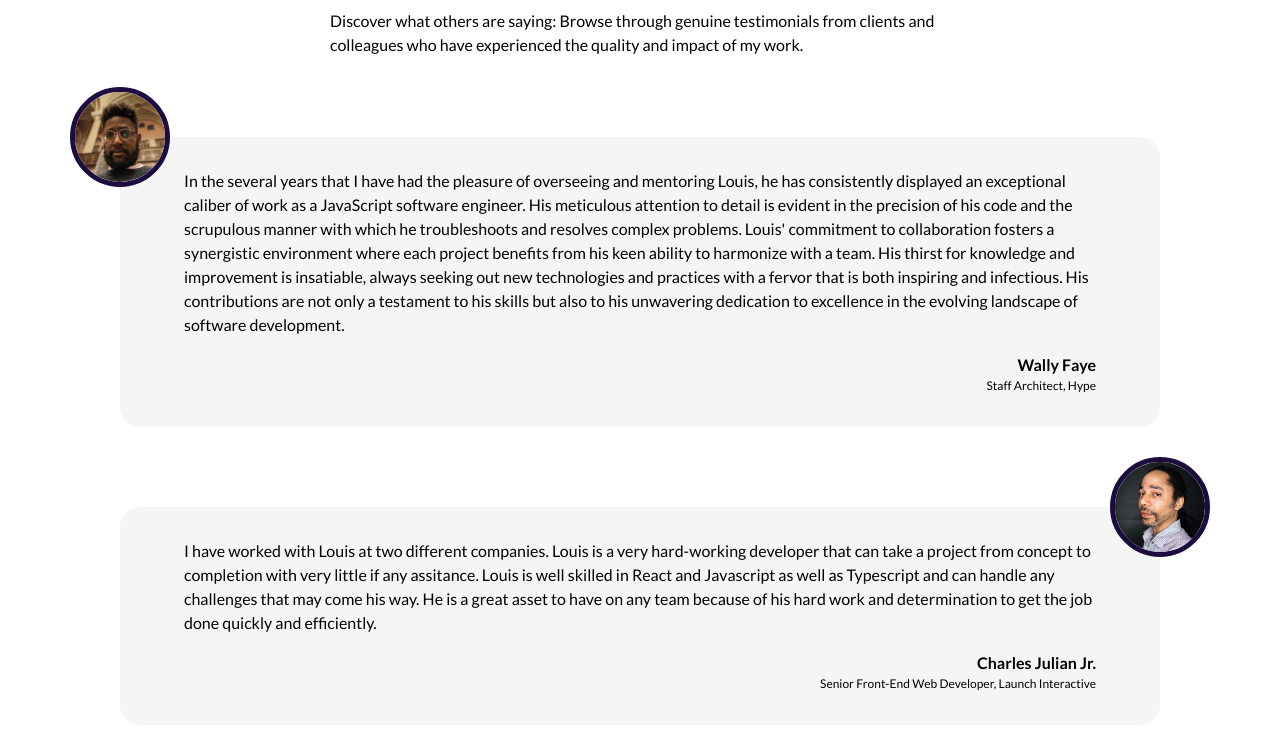
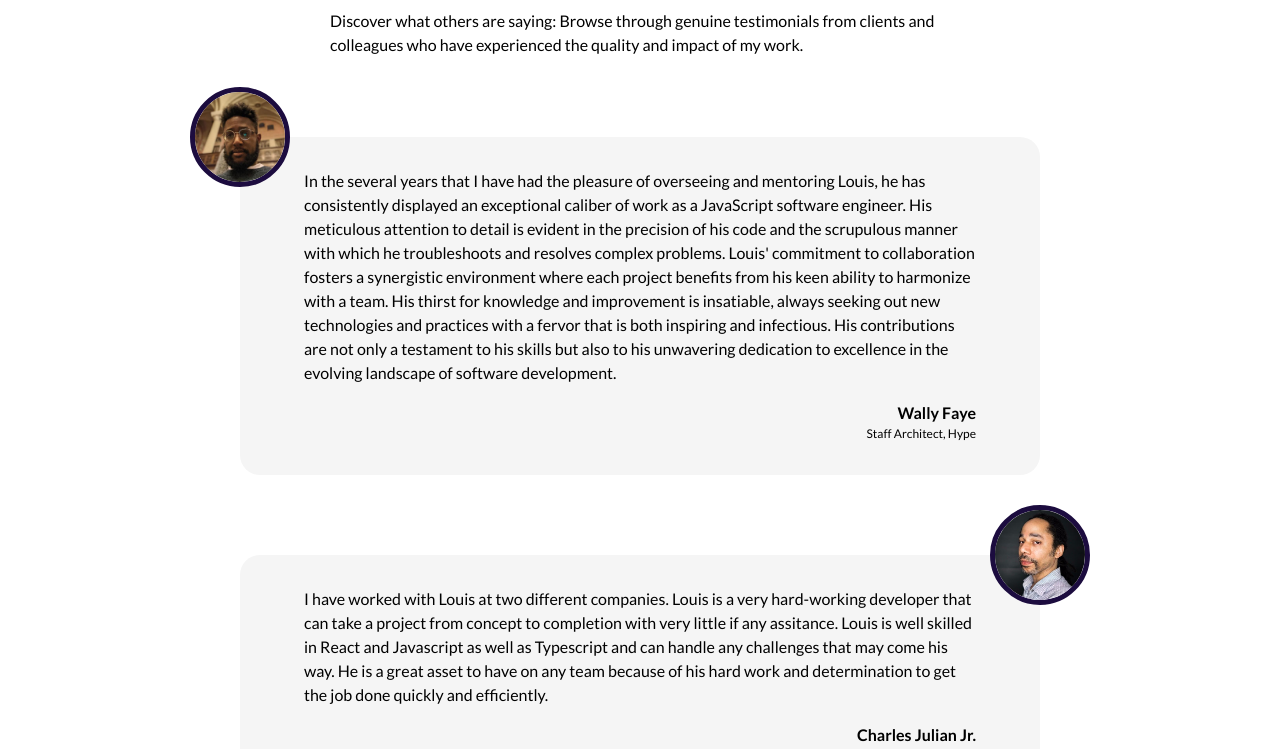
Before and after one commit to LouisAlemar/louisalemar-nextjs, a Next.js app: page / in a window 1280 px wide. Shown: the part 3540-4289 px from the top of the page. Built offline with nearby package versions, Linux system fonts and the light colour scheme.

Commit message:
update testimonial item styles

```diff
--- a/src/styles/components/testimonials/TestimonialItem.module.scss
+++ b/src/styles/components/testimonials/TestimonialItem.module.scss
@@ -2,13 +2,14 @@
 
 .testimonial-item {
   position: relative;
-  margin-bottom: 0;
+  margin: 0 auto;
   display: flex;
   flex-direction: column;
   align-items: center;
+  max-width: 80rem;
 
   @media screen and (min-width: 768px) {
-    margin-bottom: 8rem;
+    margin: 0 auto 8rem;
   }
 }
 
```
